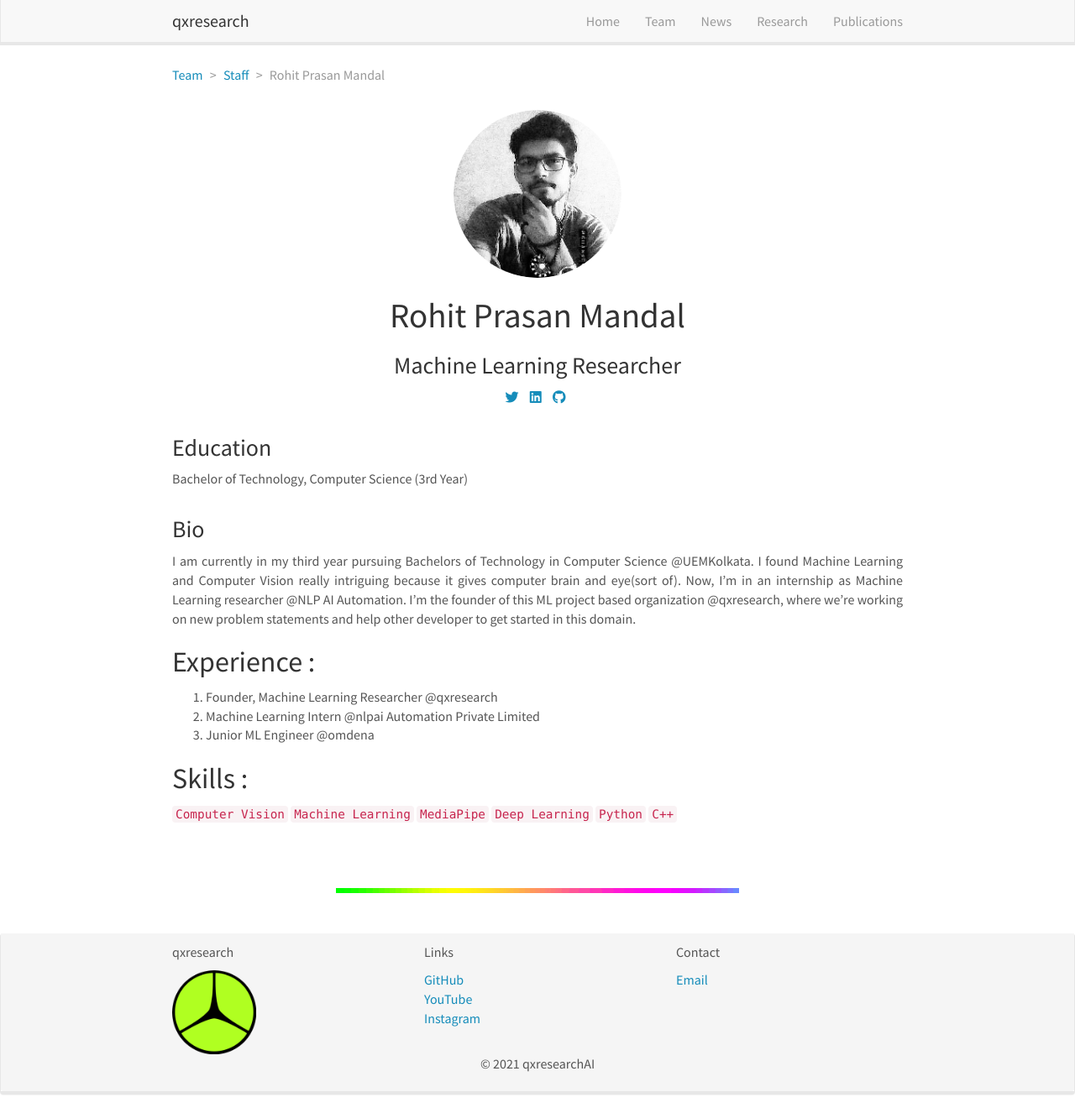
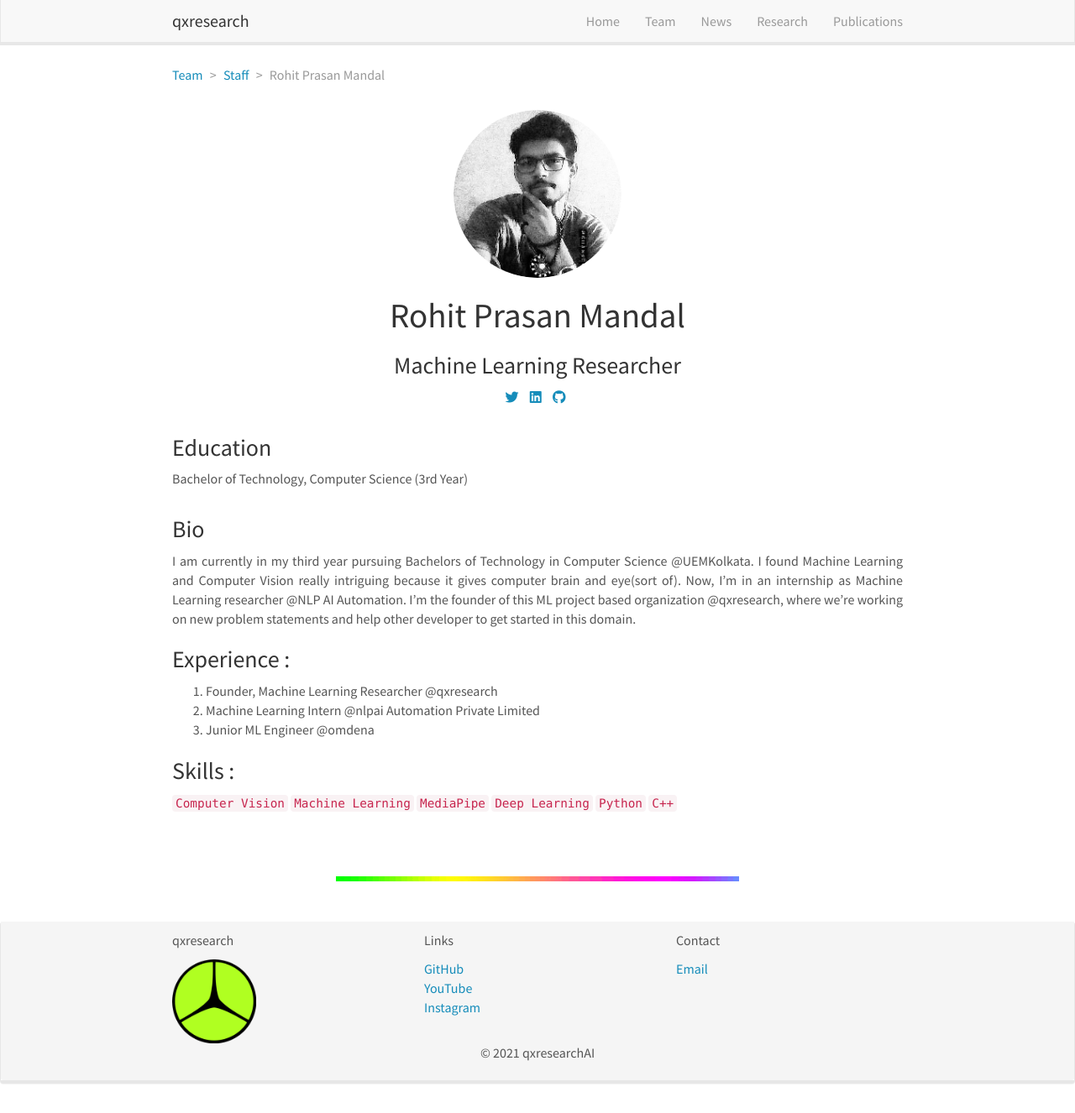
Before and after one commit to qxresearch/qxresearch.github.io, a Jekyll site: the page built from _pages/team/_posts/2021-06-04-rohit-prasan-mandal.md, in a window 1280 px wide and 1326 px high. Shown: the whole window at 84% size. Built offline with Jekyll 4.4.1, drawn with Linux system fonts in a browser that asks for light colours; nearby versions of some CDN libraries.

```diff
--- a/_pages/team/_posts/2021-06-04-rohit-prasan-mandal.md
+++ b/_pages/team/_posts/2021-06-04-rohit-prasan-mandal.md
@@ -20,13 +20,13 @@ education:
 
 I am currently in my third year pursuing Bachelors of Technology in Computer Science @UEMKolkata. I found Machine Learning and Computer Vision really intriguing because it gives computer brain and eye(sort of). Now, I'm in an internship as Machine Learning researcher @NLP AI Automation. I'm the founder of this ML project based organization @qxresearch, where we're working on new problem statements and help other developer to get started in this domain.
 
-## Experience :
+### Experience :
 
 1. Founder, Machine Learning Researcher @qxresearch
 2. Machine Learning Intern @nlpai Automation Private Limited
 3. Junior ML Engineer @omdena
 
-## Skills :
+### Skills :
 
 `Computer Vision` `Machine Learning` `MediaPipe` `Deep Learning` `Python` `C++`
 
```
